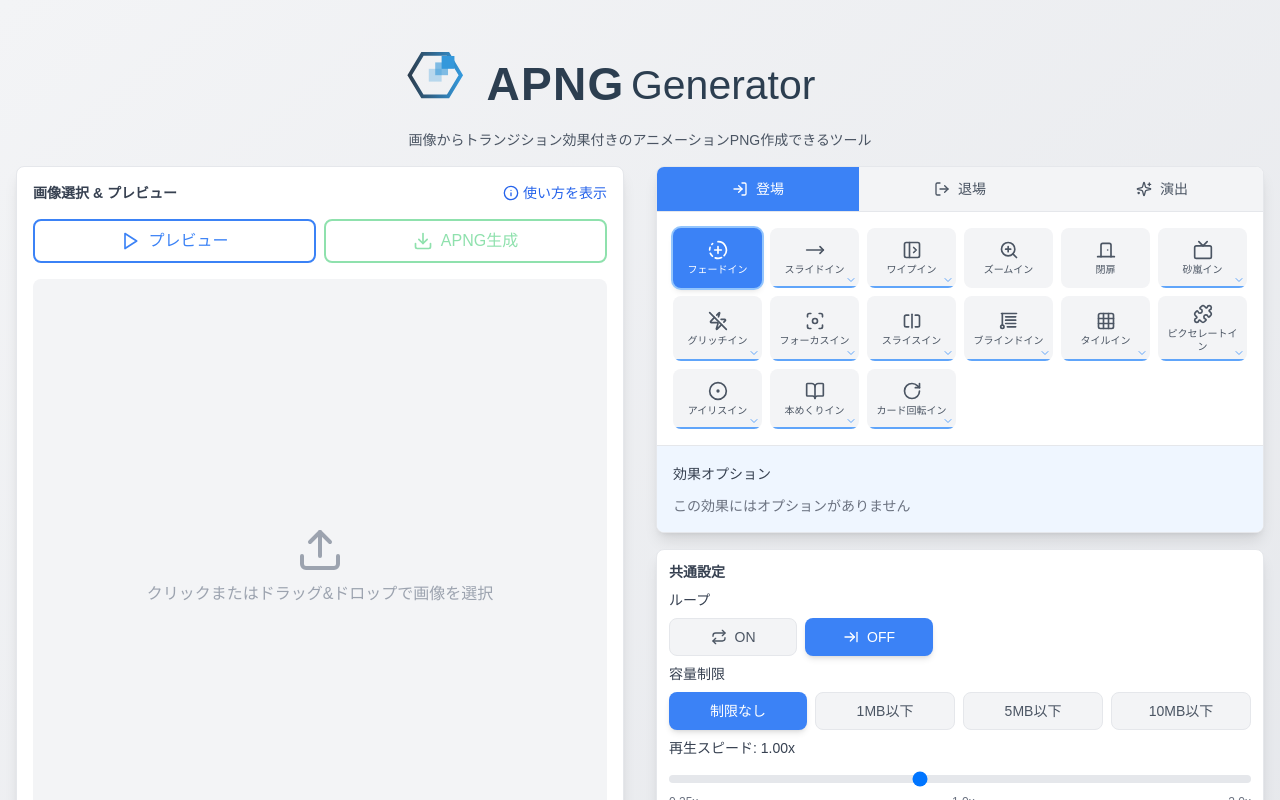
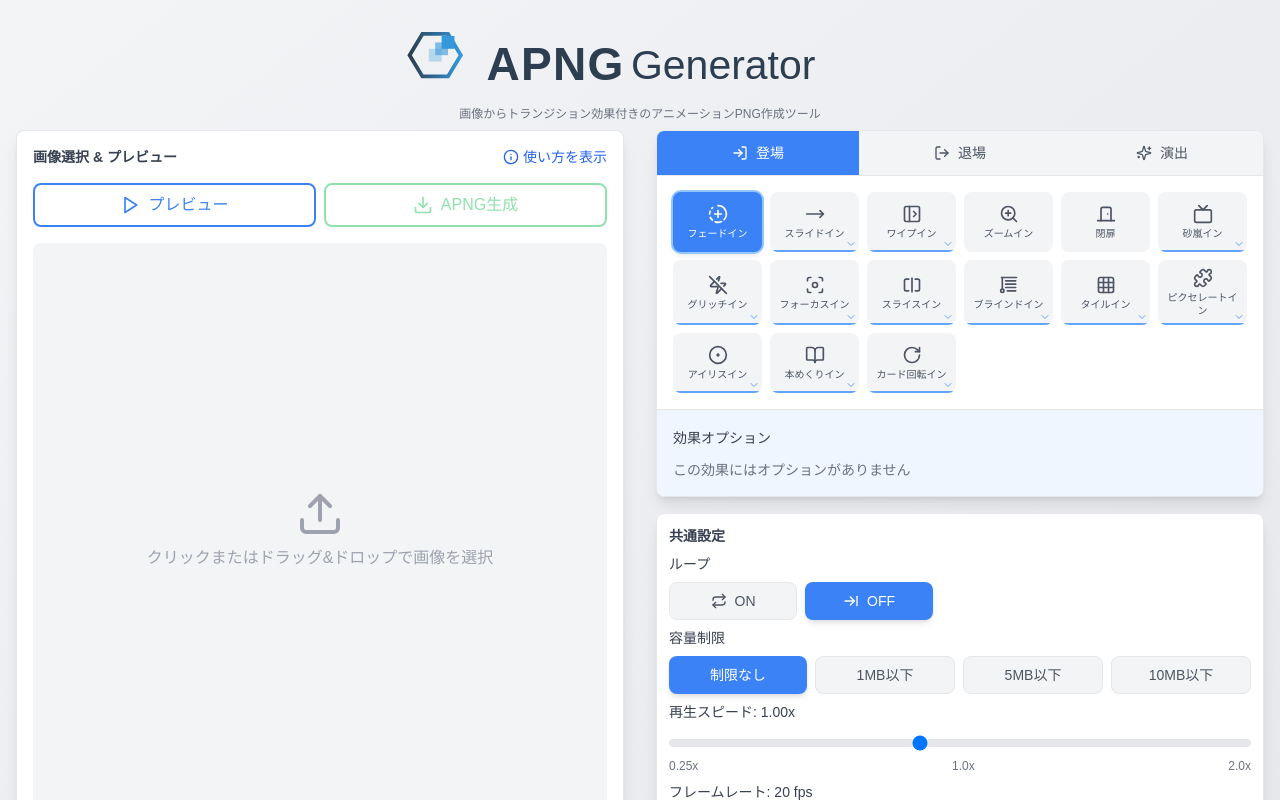
Before and after one commit to air-nakamoto/-apng-generator, a Next.js app: page / in a window 1280 px wide. Shown: the top 800 px of the page. Built offline with nearby package versions, Linux system fonts and the light colour scheme.

Commit message:
V119 計画書作成 + ヘッダーコンパクト化
- V119計画書作成: 圧縮改善、シルエット化エフェクト
- ヘッダーの上下パディングを縮小（py-1）
- ロゴサイズは維持

```diff
--- a/APNGGenerator.tsx
+++ b/APNGGenerator.tsx
@@ -2734,9 +2734,9 @@ export default function APNGGenerator() {
 
     return (
         <div className="min-h-screen bg-gradient-to-br from-gray-100 to-gray-200 text-gray-800">
-            <div className="container mx-auto px-4 py-6 max-w-7xl">
-                <div className="flex flex-col items-center mb-4">
-                    <svg xmlns="http://www.w3.org/2000/svg" viewBox="0 0 400 80" className="w-full max-w-lg h-auto mb-1">
+            <div className="container mx-auto px-4 py-1 max-w-7xl">
+                <div className="flex flex-col items-center mb-2">
+                    <svg xmlns="http://www.w3.org/2000/svg" viewBox="0 0 400 80" className="w-full max-w-lg h-auto">
                         <defs>
                             <linearGradient id="gradient3" x1="0%" y1="0%" x2="100%" y2="0%">
                                 <stop offset="0%" style={{ stopColor: "#2C3E50", stopOpacity: 1 }} />
@@ -2764,8 +2764,8 @@ export default function APNGGenerator() {
                             <tspan dx="5" style={{ fontSize: "32px", fontWeight: "normal" }}>Generator</tspan>
                         </text>
                     </svg>
-                    <p className="text-sm text-gray-600 text-center">
-                        画像からトランジション効果付きのアニメーションPNG作成できるツール
+                    <p className="text-xs text-gray-500 text-center">
+                        画像からトランジション効果付きのアニメーションPNG作成ツール
                     </p>
                 </div>
 
```
Also changed, not shown: 1 other file (tests, documents, lock files or other folders).
